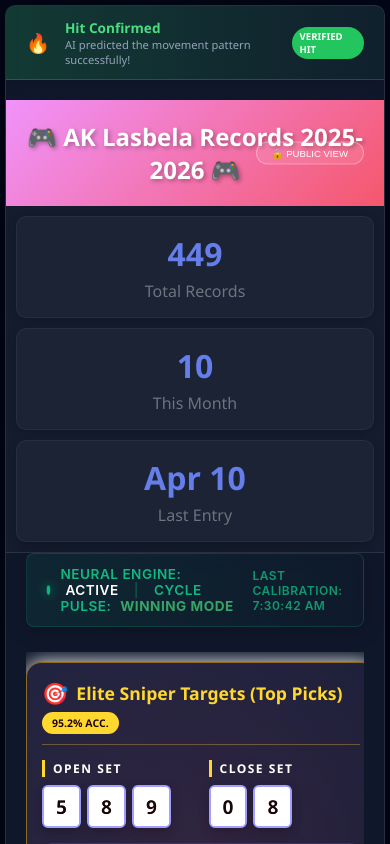
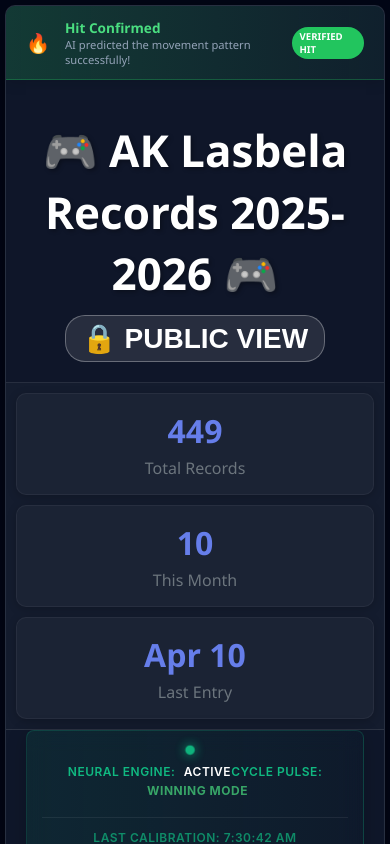
Before and after one commit to umairrana007/ak-lasbela-analysis, a React app in the folder frontend/: page / in a window 390 px wide. Shown: the top 844 px of the page. Built offline with nearby package versions, Linux system fonts and the light colour scheme; no server answers; the database is empty; the HTML template or start-up script is replaced by a standard one.

Commit message:
fix: comprehensive mobile UI overhaul with vertical stacking and scroll improvements

```diff
--- a/frontend/src/App.jsx
+++ b/frontend/src/App.jsx
@@ -519,23 +519,11 @@ const App = () => {
             </div>
         )}
 
-        <div className="header" style={{position: 'relative'}}>
-            🎮 AK Lasbela Records 2025-2026 🎮
+        <div className="header header-responsive">
+            <div className="header-title">🎮 AK Lasbela Records 2025-2026 🎮</div>
             <button
+                className="admin-toggle-btn"
                 onClick={isAdmin ? () => setIsAdmin(false) : handleAdminLogin}
-                style={{
-                    position: 'absolute',
-                    right: '20px',
-                    top: '50%',
-                    transform: 'translateY(-50%)',
-                    background: 'rgba(255,255,255,0.1)',
-                    border: '1px solid rgba(255,255,255,0.3)',
-                    color: '#fff',
-                    padding: '5px 15px',
-                    borderRadius: '20px',
-                    cursor: 'pointer',
-                    fontSize: '0.4em'
-                }}
             >
                 {isAdmin ? '🔓 ADMIN MODE' : '🔒 PUBLIC VIEW'}
             </button>
@@ -560,15 +548,15 @@ const App = () => {
         <div style={{padding: '0 20px'}}>
             {/* AI Status Banner */}
             <div className="ai-status-banner">
-                <div style={{display: 'flex', alignItems: 'center'}}>
+                <div className="status-primary">
                     <span className="ai-status-indicator"></span>
                     <span className="neural-calibration-text">
                         NEURAL ENGINE: <span style={{color: '#fff', marginLeft: '5px'}}>ACTIVE</span>
-                        <span style={{margin: '0 15px', opacity: 0.3}}>|</span>
+                        <span className="status-divider">|</span>
                         CYCLE PULSE: <span style={{color: '#4ade80', marginLeft: '5px', animation: 'pulse 2s infinite', fontWeight: 'bold'}}>WINNING MODE</span>
                     </span>
                 </div>
-                <div className="neural-calibration-text" style={{opacity: 0.8, fontSize: '0.75em'}}>
+                <div className="neural-calibration-text status-secondary" style={{opacity: 0.8, fontSize: '0.75em'}}>
                     LAST CALIBRATION: {calibrationTime}
                 </div>
             </div>
--- a/frontend/src/index.css
+++ b/frontend/src/index.css
@@ -523,9 +523,72 @@ tbody tr:nth-child(even) .day-column {
         padding: 5px;
     }
 
-    .header {
-        font-size: 1.5em;
-        padding: 20px 10px;
+    /* Header Mobile Fix */
+    .header-responsive {
+        flex-direction: column !important;
+        gap: 12px !important;
+        padding: 20px 10px !important;
+        height: auto !important;
+        align-items: center !important;
+        text-align: center !important;
+        background: rgba(15, 23, 42, 0.95) !important;
+        border-bottom: 1px solid rgba(255,255,255,0.1) !important;
+    }
+
+    .header-title {
+        font-size: 1.1em !important;
+        width: 100% !important;
+        margin: 0 !important;
+        line-height: 1.4 !important;
+    }
+
+    .admin-toggle-btn {
+        position: static !important;
+        transform: none !important;
+        background: rgba(255,255,255,0.1) !important;
+        border: 1px solid rgba(255,255,255,0.3) !important;
+        color: #fff !important;
+        padding: 6px 16px !important;
+        border-radius: 20px !important;
+        cursor: pointer !important;
+        font-size: 0.7em !important;
+        width: auto !important;
+        font-weight: bold !important;
+    }
+
+    /* AI Status Banner Mobile Fix */
+    .ai-status-banner {
+        flex-direction: column !important;
+        gap: 12px !important;
+        align-items: center !important;
+        text-align: center !important;
+        padding: 15px !important;
+        margin-bottom: 20px !important;
+    }
+
+    .status-primary {
+        flex-direction: column !important;
+        gap: 8px !important;
+        display: flex !important;
+        align-items: center !important;
+    }
+
+    .status-divider {
+        display: none !important;
+    }
+
+    .neural-calibration-text {
+        font-size: 0.75em !important;
+        line-height: 1.6 !important;
+        text-align: center !important;
+    }
+
+    .status-secondary {
+        margin-top: 5px !important;
+        border-top: 1px solid rgba(255,255,255,0.1) !important;
+        padding-top: 10px !important;
+        width: 100% !important;
+        opacity: 0.7 !important;
     }
 
     .container {
@@ -542,20 +605,16 @@ tbody tr:nth-child(even) .day-column {
         padding: 15px;
     }
 
-    .neural-center {
-        padding: 10px;
-        gap: 10px;
-    }
-
     .neural-card {
         padding: 15px;
     }
 
+    /* Swipe Containers Fix */
     .prediction-grid, .dashboard-grid, .analysis-grid {
         display: flex !important;
         overflow-x: auto !important;
         scroll-snap-type: x mandatory !important;
-        gap: 0 !important; /* Use margins for better snap control */
+        gap: 0 !important;
         padding: 10px 0 40px 0 !important;
         -webkit-overflow-scrolling: touch;
         scrollbar-width: none;
@@ -575,56 +634,50 @@ tbody tr:nth-child(even) .day-column {
         box-sizing: border-box !important;
     }
 
-    .stat-numbers span {
-        font-size: 1.2em !important;
+    /* Table Fix */
+    .table-container {
+        padding: 5px !important;
+        overflow-x: auto !important;
+        -webkit-overflow-scrolling: touch !important;
+        background: rgba(0,0,0,0.3) !important;
+        border-radius: 12px !important;
+        margin: 15px 0 !important;
     }
 
-    .prediction-value {
-        font-size: 1.4em;
+    table {
+        min-width: 650px !important; /* Force scroll for readability */
     }
 
+    th, td {
+        padding: 10px 8px !important;
+        font-size: 0.8em !important;
+    }
+
+    /* Controls & Buttons */
     .controls {
         flex-direction: column;
         align-items: stretch;
         padding: 15px;
+        gap: 15px !important;
     }
 
     .import-export {
         flex-direction: column;
         width: 100%;
+        gap: 8px !important;
     }
 
     .btn {
-        width: 100%;
-        margin-bottom: 5px;
-    }
-
-    .table-container {
-        padding: 0;
-        overflow-x: auto;
-        -webkit-overflow-scrolling: touch;
-    }
-
-    table {
-        min-width: 480px; /* Table ko scroll karwao, columns hide mat karo */
-    }
-
-    th, td {
-        padding: 7px 5px;
-        font-size: 0.78em;
-        white-space: nowrap;
-    }
-
-    /* Sab columns show honge — koi bhi hide nahi hoga */
-    .ls2-column, .ls3-column {
-        display: table-cell !important;
+        width: 100% !important;
+        margin: 0 !important;
+        padding: 12px !important;
     }
 
     .neural-title {
         font-size: 1.1em !important;
         flex-direction: column;
         align-items: flex-start !important;
-        gap: 5px !important;
+        gap: 8px !important;
     }
 
     .neural-title > div {
@@ -634,19 +687,35 @@ tbody tr:nth-child(even) .day-column {
 
     .resync-container {
         flex-direction: column !important;
-        gap: 15px !important;
+        gap: 20px !important;
         align-items: center !important;
         text-align: center !important;
-        padding: 10px 0 !important;
+        padding: 15px 0 !important;
+    }
+
+    .resync-container button {
+        width: 100% !important;
+        padding: 14px !important;
+        font-size: 0.9em !important;
     }
 
     .intelligence-footer {
-        padding: 15px 10px !important;
+        padding: 20px 10px !important;
         justify-content: center !important;
+        gap: 15px !important;
     }
 
     .footer-divider {
         display: none !important;
+    }
+
+    .intelligence-footer > div {
+        flex: 1 1 40% !important;
+    }
+
+    /* Heatmap Label Fix */
+    .neural-card [style*="height: 80px"] + div {
+        font-size: 1.3em !important;
     }
 }
 
```
